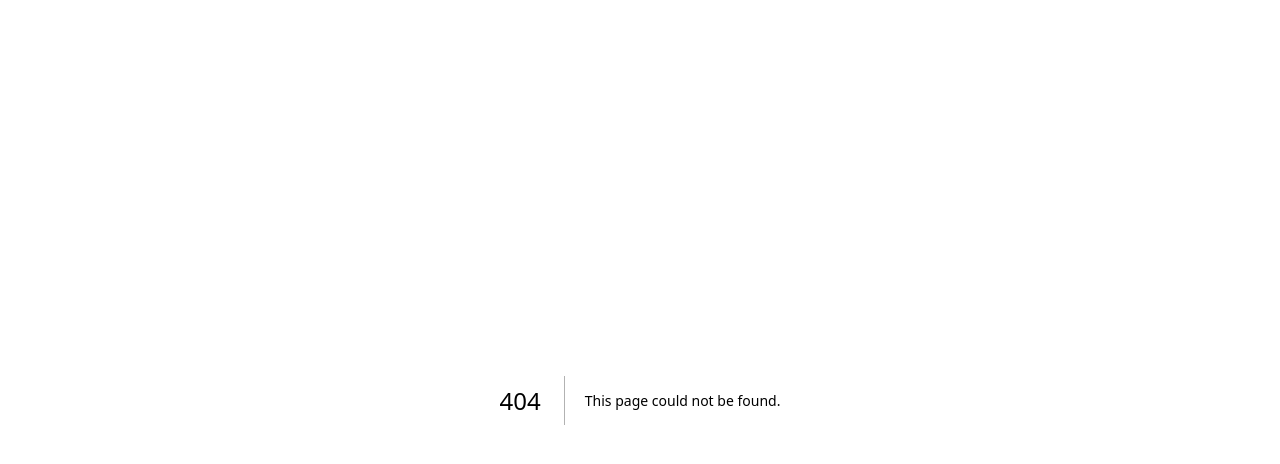
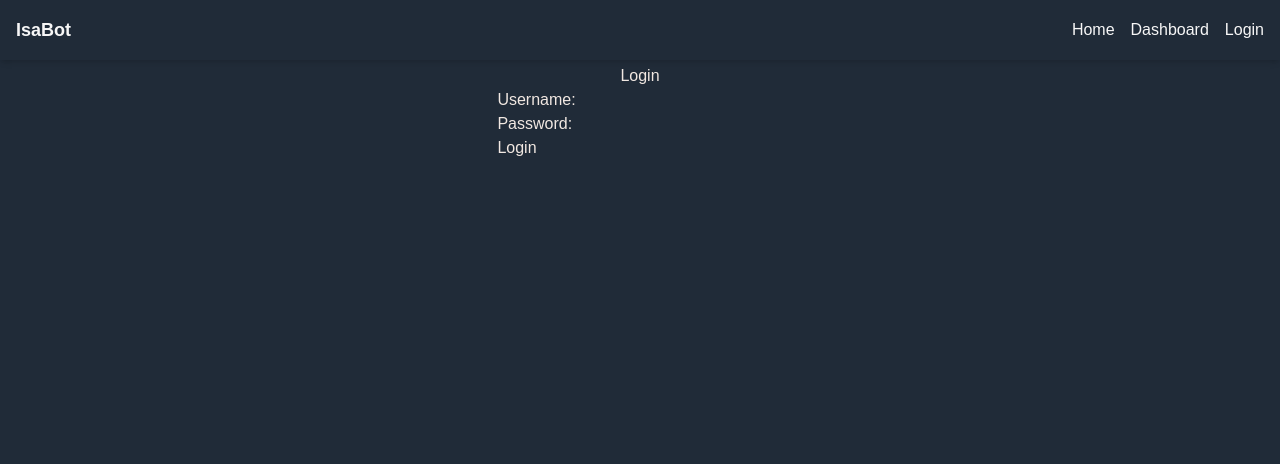
Before and after one commit to Jenni4B/IsaBot, a Next.js app: page /loginPage in a window 1280 px wide. Before the commit this address had no page. Shown: the top 464 px of the page. Built offline with nearby package versions, Linux system fonts and the light colour scheme.

Commit message:
Added a login form and when you click 'login', it confirms it was clicked in the console. Next I'll make sure something is in the fields first but it's a good step so far

```diff
--- a/src/app/components/navbar.tsx
+++ b/src/app/components/navbar.tsx
@@ -3,6 +3,7 @@ import Link from "next/link";
 const navItems = [
     { name: "Home", href: "/" },
     { name: "Dashboard", href: "/dashboard" },
+    { name: "Login", href: "/loginPage" },
     // { name: "Settings", href: "/settings" }, Not implemented yet
     ];
 
--- a/src/app/landingpage/page.tsx
+++ b/src/app/landingpage/page.tsx
@@ -14,7 +14,7 @@ const LandingPage = () => {
                     className="text-white py-2 px-4 rounded hover:opacity-90 font-sans"
                     style={{ backgroundColor: "var(--color-accent, #D0355B)" }}
                     onClick={() => {
-                        window.location.href = "/dashboard";
+                        window.location.href = "/loginPage";
                     }}
                 >
                     View Clients
--- /dev/null
+++ b/src/app/loginPage/page.tsx
@@ -0,0 +1,32 @@
+'use client';
+import React from 'react';
+import NavBar from '../components/navbar';
+
+const loginpage = () => {
+
+    const handleLogin = (event: React.FormEvent) => {
+        console.log("Login form submitted");
+    }
+    return(
+        <div className="flex flex-col min-h-screen">
+            <NavBar />
+            <div className="flex flex-col items-center flex-1 p-1">
+                <h1> Login</h1>
+                <form>
+                    <div>
+                        <label htmlFor="username">Username:</label>
+                        <input type="text" id="username" name="username" required />
+                    </div>
+                    <div>
+                        <label htmlFor="password">Password:</label>
+                        <input type="password" id="password" name="password" required />
+                    </div>
+                    <button type="submit" onClick={handleLogin}>Login</button>
+                </form>
+            </div>
+        </div>
+    )
+
+}
+
+export default loginpage;
--- a/src/app/page.tsx
+++ b/src/app/page.tsx
@@ -4,12 +4,6 @@ import NavBar from "./components/navbar";
 
 export default function Home() {
   return (
-      // Layout summary:
-      // - Centers content
-      // - Ensures minimum height fills the viewport
-      // - Adds responsive padding (larger on small screens and up)
-      // - Adds extra bottom padding and gap between children
-      // - Uses a custom font family
     <div className="flex flex-col min-h-screen">
       <NavBar />
       <LandingPage />
```
